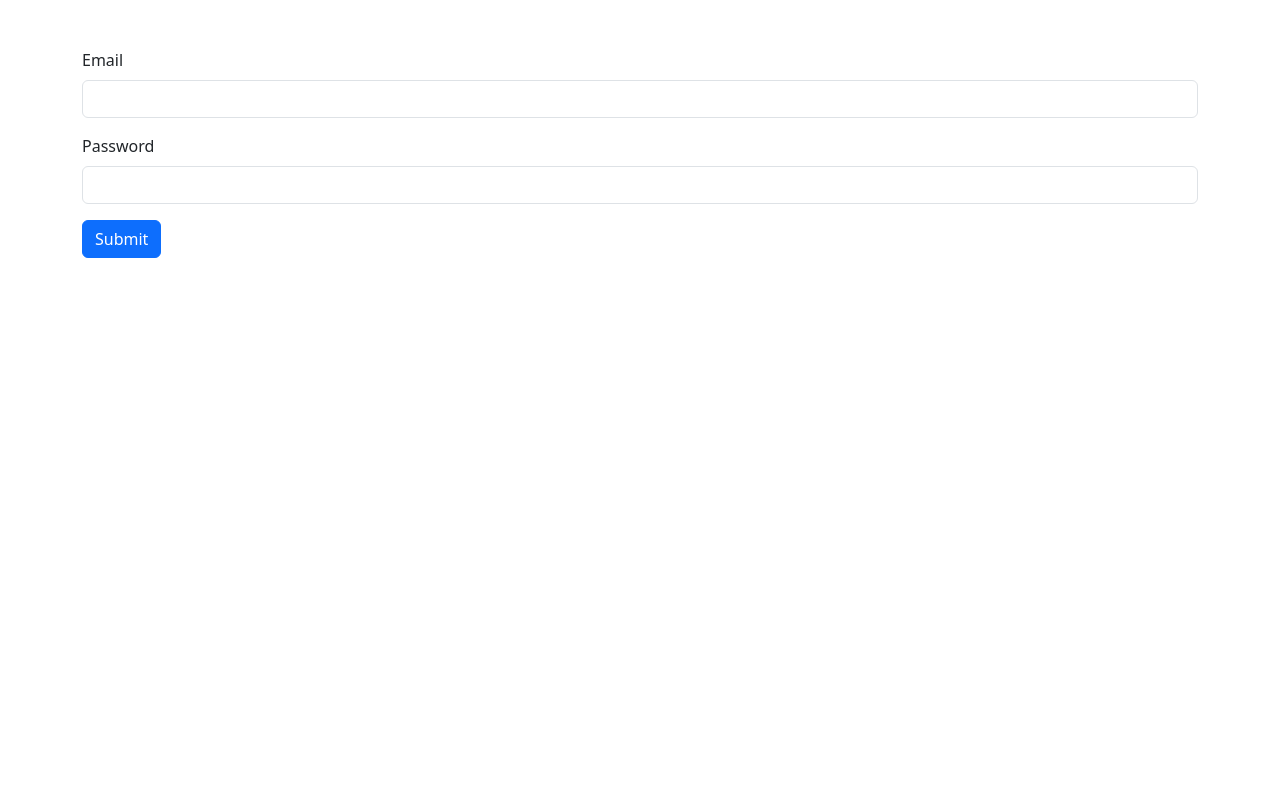
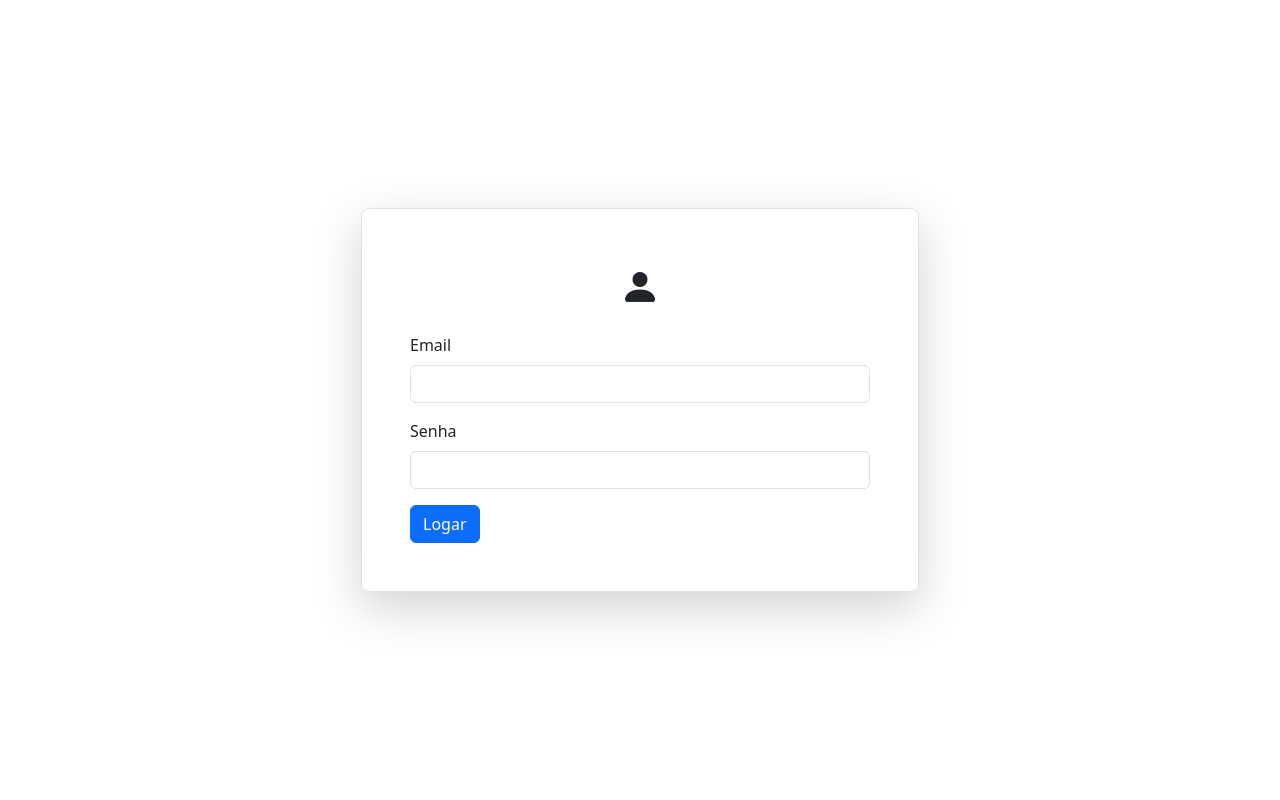
Before and after one commit to WaldembergDev/life-os, a Django app: page /core/login/ in a window 1280 px wide. Run offline with Django 5.2, Linux system fonts and the light colour scheme; some libraries are stand-ins or nearby versions.

Commit message:
ajustado template de login

```diff
--- a/core/forms.py
+++ b/core/forms.py
@@ -3,4 +3,4 @@ from .models import CustomUser
 
 class LoginForm(forms.Form):
     email = forms.EmailField(max_length=120, widget=forms.TextInput(attrs={'class': 'form-control'}))
-    password = forms.CharField(widget=forms.PasswordInput(attrs={'class': 'form-control'}))
+    senha = forms.CharField(widget=forms.PasswordInput(attrs={'class': 'form-control'}))
--- a/core/templates/core/login.html
+++ b/core/templates/core/login.html
@@ -1,7 +1,8 @@
 {% extends 'base.html' %}
 {% block title %}Login{% endblock %}
 {% block content %}
-    <form action="{% url 'login' %}" method="POST">
+    <div class="d-flex justify-content-center align-items-center vh-100">
+    <form action="{% url 'login' %}" method="POST" class="vh-50 w-50 border rounded-3 shadow-lg p-5">
         {% csrf_token %}
         {% if form.non_field_errors %}
             <div class="alert alert-danger">
@@ -10,7 +11,7 @@
                 {% endfor %}
             </div>
         {% endif %}
-
+        <p class="text-center fs-1"><i class="bi bi-person-fill"></i></p>
         {% for field in form %}
             <div class="mb-3">
                 <label class="form-label" for="{{ field.id_for_label }}">
@@ -28,6 +29,7 @@
                 {% endif %}
             </div>
         {% endfor %}
-        <button type="submit" class="btn btn-primary">Submit</button>
+        <button type="submit" class="btn btn-primary">Logar</button>
     </form>
+    </div>
 {% endblock %}
--- a/core/views.py
+++ b/core/views.py
@@ -11,7 +11,7 @@ def login(request):
         form = LoginForm(request.POST)
         if form.is_valid():
             email = form.cleaned_data.get('email')
-            password = form.cleaned_data.get('password')
+            password = form.cleaned_data.get('senha')
             user = authenticate(request, email=email, password=password)
             if user:
                 as_login(request, user)
--- a/static/js/script.js
+++ b/static/js/script.js
@@ -1,4 +1,5 @@
 document.addEventListener('DOMContentLoaded', function(){
+    // Script para impedir duplo clique
     const forms = document.querySelectorAll('form');
 
     forms.forEach(form => {
@@ -15,4 +16,11 @@ document.addEventListener('DOMContentLoaded', function(){
             });
         });
     });
+
+    // Script para dar espaço na tag de message do django
+    const divMessages = document.getElementById('django-messages');
+    console.log(divMessages)
+    if (divMessages && divMessages.textContent.trim() !== ''){
+        divMessages.classList.remove('d-none');
+    }
 });
--- a/templates/base.html
+++ b/templates/base.html
@@ -20,7 +20,7 @@
     {% include 'partials/messages.html' %}
 
     <!-- container da aplicação-->
-    <div class="container mt-5">
+    <div class="container">
     {% block content %} {% endblock %}
     </div>
 
--- a/templates/partials/messages.html
+++ b/templates/partials/messages.html
@@ -1,4 +1,4 @@
-<div class="container mt-3">
+<div class="container mt-3 d-none" id="django-messages">
     {% if messages %}
       {% for message in messages %}
         <div class="alert alert-{{ message.tags }} alert-dismissible fade show" role="alert">
```
